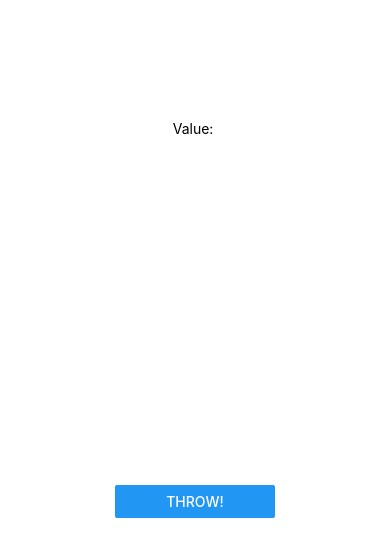
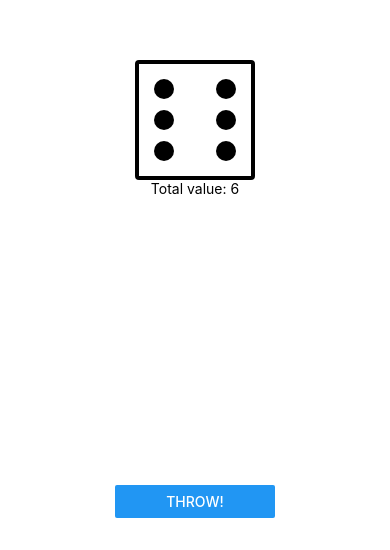
Before and after one commit to lapanti/dice, a React Native app: screen / in a window 390 px wide. Shown: the part 294-844 px from the top of the page. Built offline with nearby package versions, Linux system fonts and the light colour scheme.

Commit message:
feat: add visual dice

```diff
--- a/App.tsx
+++ b/App.tsx
@@ -1,7 +1,10 @@
-import { StatusBar } from 'expo-status-bar';
-import React, { useState } from 'react';
-import { Button, Text } from 'react-native';
+import { StatusBar } from 'expo-status-bar'
+import React, { useCallback, useState } from 'react'
+// eslint-disable-next-line
+import { Button, Text } from 'react-native'
 import styled from 'styled-components/native'
+
+import Dice from './components/Dice'
 
 const Container = styled.View({
     flex: 1,
@@ -18,15 +21,23 @@ const Footer = styled.View({
 })
 
 const App = () => {
-  const [value, setValue] = useState<number>()
+    const [value, setValue] = useState<number>(6)
+
+    const onPress = useCallback(() => {
+        setValue(Math.floor(Math.random() * 6) + 1)
+    }, [])
 
     return (
         <Container>
-      <Text>Value: {value}</Text>
-      <Footer><Button onPress={() => setValue(Math.floor(Math.random() * 6) + 1)} title="Throw!" accessibilityLabel="Press here to throw the dice"/></Footer>
+            <Dice value={value} onPress={onPress} />
+            <Text>Total value: {value}</Text>
+            <Footer>
+                <Button accessibilityLabel="Press here to throw the dice" title="Throw!" onPress={onPress} />
+            </Footer>
+            {/* eslint-disable-next-line react/style-prop-object */}
             <StatusBar style="auto" />
         </Container>
-  );
+    )
 }
 
 export default App
--- a/babel.config.js
+++ b/babel.config.js
@@ -1,6 +1,6 @@
-module.exports = function(api) {
-api.cache(true);
-return {
-presets: ['babel-preset-expo'],
+module.exports = function (api) {
+    api.cache(true)
+    return {
+        presets: ['babel-preset-expo'],
+    }
 }
-}
--- a/components/Dice.tsx
+++ b/components/Dice.tsx
@@ -1,6 +1,104 @@
 import React from 'react'
 import styled from 'styled-components/native'
 
-const Die = styled.View({
+const Die = styled.TouchableOpacity({
+    height: 120,
+    width: 120,
+    borderRadius: 4,
+    border: `4px solid black`,
+})
 
+const Dot = styled.View({
+    position: 'absolute',
+    background: 'black',
+    borderRadius: '50%',
+    height: 20,
+    width: 20,
 })
+
+const top = 25
+const right = top
+const bottom = right
+const left = bottom
+
+const marginTop = -10
+const marginRight = marginTop
+const marginBottom = marginRight
+const marginLeft = marginBottom
+
+const topLeftValues = [3, 4, 5, 6]
+const TopLeftDot = styled(Dot)({
+    top,
+    left,
+    marginLeft,
+    marginTop,
+})
+
+const middleLeftValues = [2, 6]
+const MiddleLeftDot = styled(Dot)({
+    top: '50%',
+    left,
+    marginLeft,
+    marginTop,
+})
+
+const bottomLeftValues = [4, 5, 6]
+const BottomLeftDot = styled(Dot)({
+    bottom,
+    left,
+    marginLeft,
+    marginBottom,
+})
+
+const middleValues = [1, 3, 5]
+const MiddleDot = styled(Dot)({
+    top: '50%',
+    left: '50%',
+    marginLeft,
+    marginTop,
+})
+
+const topRightValues = [4, 5, 6]
+const TopRightDot = styled(Dot)({
+    top,
+    right,
+    marginRight,
+    marginTop,
+})
+
+const middleRightValues = [2, 6]
+const MiddleRightDot = styled(Dot)({
+    top: '50%',
+    right,
+    marginRight,
+    marginTop,
+})
+
+const bottomRightValues = [3, 4, 5, 6]
+const BottomRightDot = styled(Dot)({
+    bottom,
+    right,
+    marginRight,
+    marginBottom,
+})
+
+interface Props {
+    value: number
+    onPress: () => void
+}
+
+const Dice = ({ value, onPress }: Props): JSX.Element => {
+    return (
+        <Die onPress={onPress}>
+            {topLeftValues.includes(value) && <TopLeftDot />}
+            {middleLeftValues.includes(value) && <MiddleLeftDot />}
+            {bottomLeftValues.includes(value) && <BottomLeftDot />}
+            {middleValues.includes(value) && <MiddleDot />}
+            {topRightValues.includes(value) && <TopRightDot />}
+            {middleRightValues.includes(value) && <MiddleRightDot />}
+            {bottomRightValues.includes(value) && <BottomRightDot />}
+        </Die>
+    )
+}
+
+export default Dice
```
Also changed, not shown: package.json (+7 -0 lines), .eslintrc.js, .prettierrc.json, 1 other file (tests, documents, lock files or other folders). Lines whose indentation alone changed are shown as unchanged.
